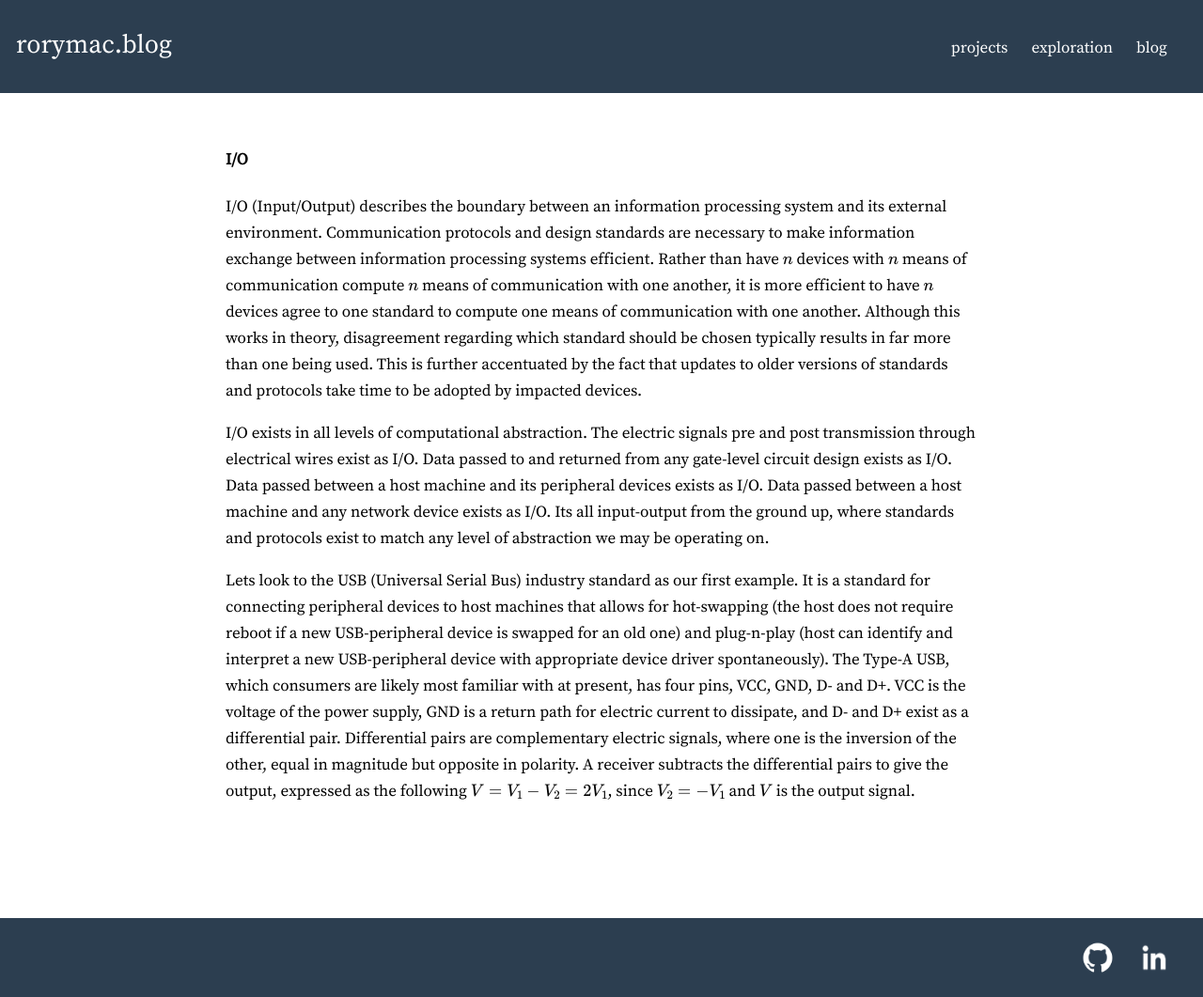
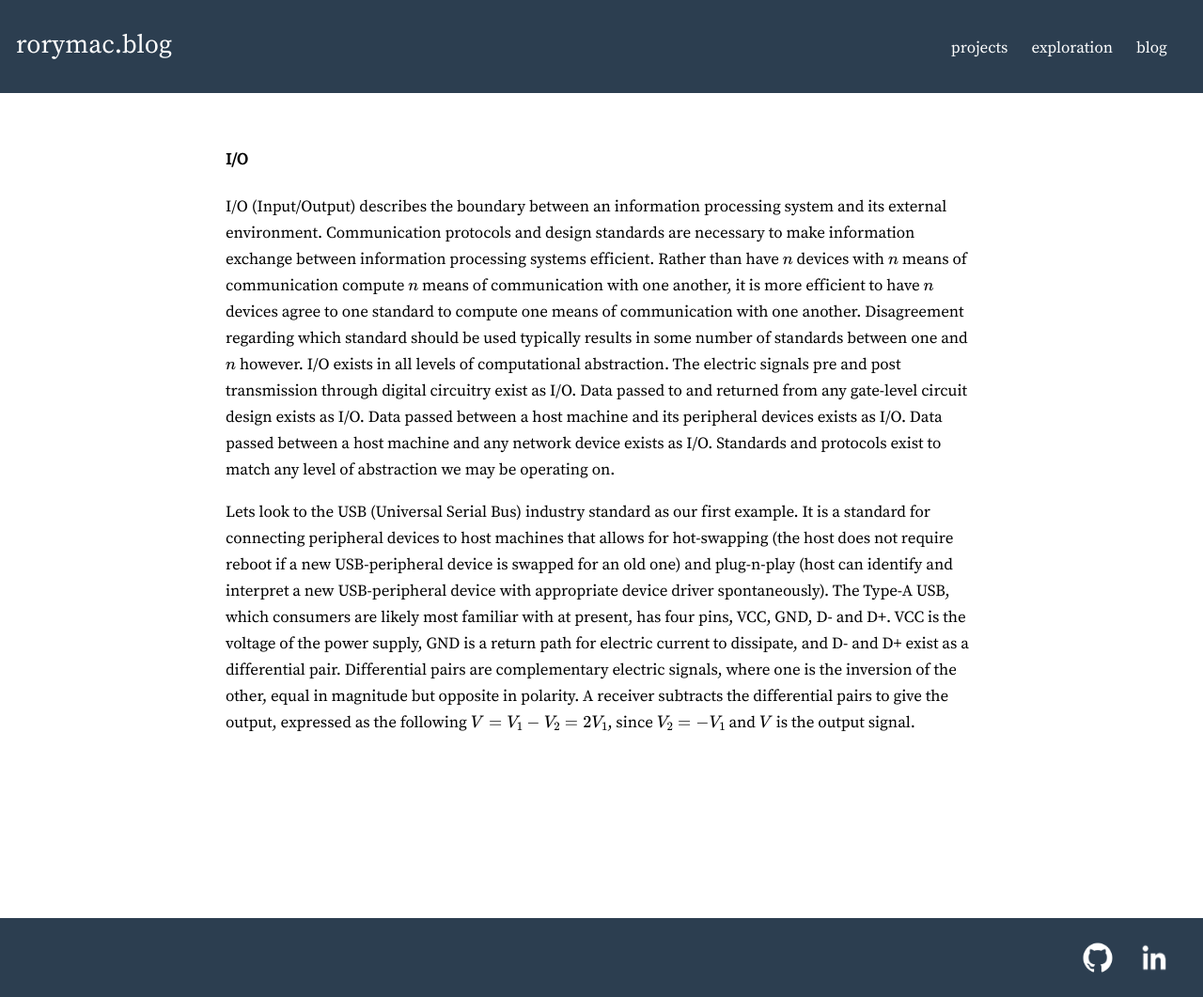
Before and after one commit to Rory-Mac/personal-website, a Jekyll site: the page built from Low-Level Programming/IO.markdown, in a window 1280 px wide. Shown: the whole page at 94% size. Built offline with Jekyll 4.4.1, drawn with Linux system fonts in a browser that asks for light colours.

Commit message:
add automata theory portal and other minor changes

```diff
--- a/High-Level Programming/Fundamentals of Networking.markdown
+++ b/High-Level Programming/Computer Networks.markdown
@@ -1,8 +1,8 @@
 ---
 layout: narrow
-title: Fundamentals of Networking
+title: Computer Networks
 ---
-<h4>Fundamentals of Networking</h4>
+<h4>Computer Networks</h4>
 <p>The internet is a network of networks through which bits are transmitted to and from connected devices. We humans cannot communicate in bits. This
     is true both biologically and digitally, and so we apply a hierarchy of compressions and communication protocols in both cases. In terms of
     biology, this looks something like sensory memory compressed into an audition-based declarative memory transmitted via an electrical and chemical layer
--- a/High-Level Programming/Distributed Systems.markdown
+++ /dev/null
@@ -1,6 +0,0 @@
----
-layout: narrow
-title: Distributed Systems
----
-<h4>Distributed Systems</h4>
-<p>TBD</p>
--- /dev/null
+++ b/High-Level Programming/Functional.markdown
@@ -0,0 +1,6 @@
+---
+layout: narrow
+title: Functional
+---
+<h4>Functional Programming</h4>
+<p>TBD</p>
--- a/Low-Level Programming/IO.markdown
+++ b/Low-Level Programming/IO.markdown
@@ -6,13 +6,13 @@ title: IO
 <p>I/O (Input/Output) describes the boundary between an information processing system and its external environment. Communication
 protocols and design standards are necessary to make information exchange between information processing systems efficient. Rather than have
 \(n\) devices with \(n\) means of communication compute \(n\) means of communication with one another, it is more efficient to have \(n\)
-devices agree to one standard to compute one means of communication with one another. Although this works in theory,
-disagreement regarding which standard should be chosen typically results in far more than one being used. This is further accentuated by
-the fact that updates to older versions of standards and protocols take time to be adopted by impacted devices.</p>
-<p>I/O exists in all levels of computational abstraction. The electric signals pre and post transmission through electrical
-wires exist as I/O. Data passed to and returned from any gate-level circuit design exists as I/O. Data passed between a host machine and
-its peripheral devices exists as I/O. Data passed between a host machine and any network device exists as I/O. Its all input-output from
-the ground up, where standards and protocols exist to match any level of abstraction we may be operating on.
+devices agree to one standard to compute one means of communication with one another. Disagreement regarding which standard should be used
+typically results in some number of standards between one and \(n\) however. I/O exists in all levels of computational abstraction. The
+electric signals pre and post transmission through digital circuitry exist as I/O. Data passed to and returned from any gate-level circuit
+design exists as I/O. Data passed between a host machine and its peripheral devices exists as I/O. Data passed between a host machine and
+any network device exists as I/O. Standards and protocols exist to match any level of abstraction we may be operating on.</p>
+<p>
+
 </p>
 <p>Lets look to the USB (Universal Serial Bus) industry standard as our first example. It is a standard for connecting peripheral devices
 to host machines that allows for hot-swapping (the host does not require reboot if a new USB-peripheral device is swapped for an old one)
```
Also changed, not shown: explore.markdown (+18 -18 lines), Assets/images/automata_portal.png (added).
